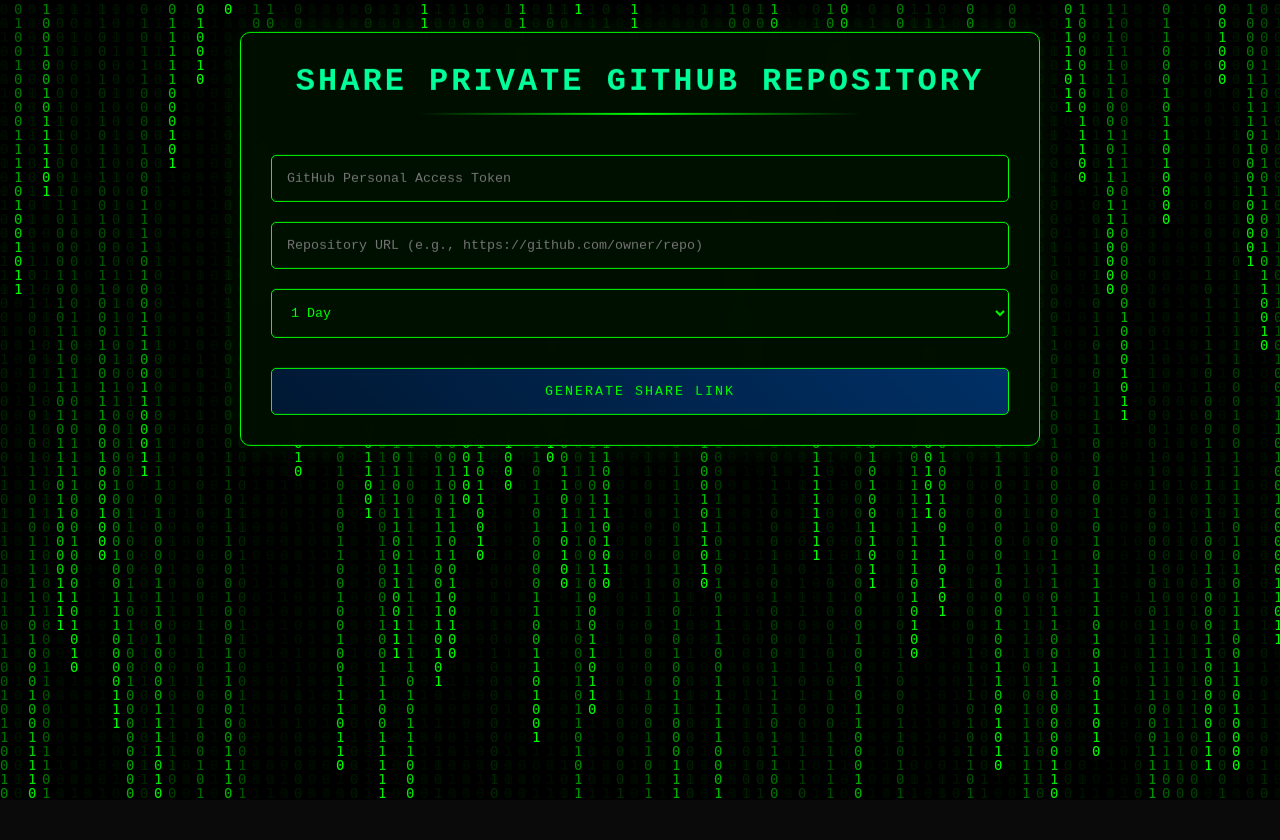
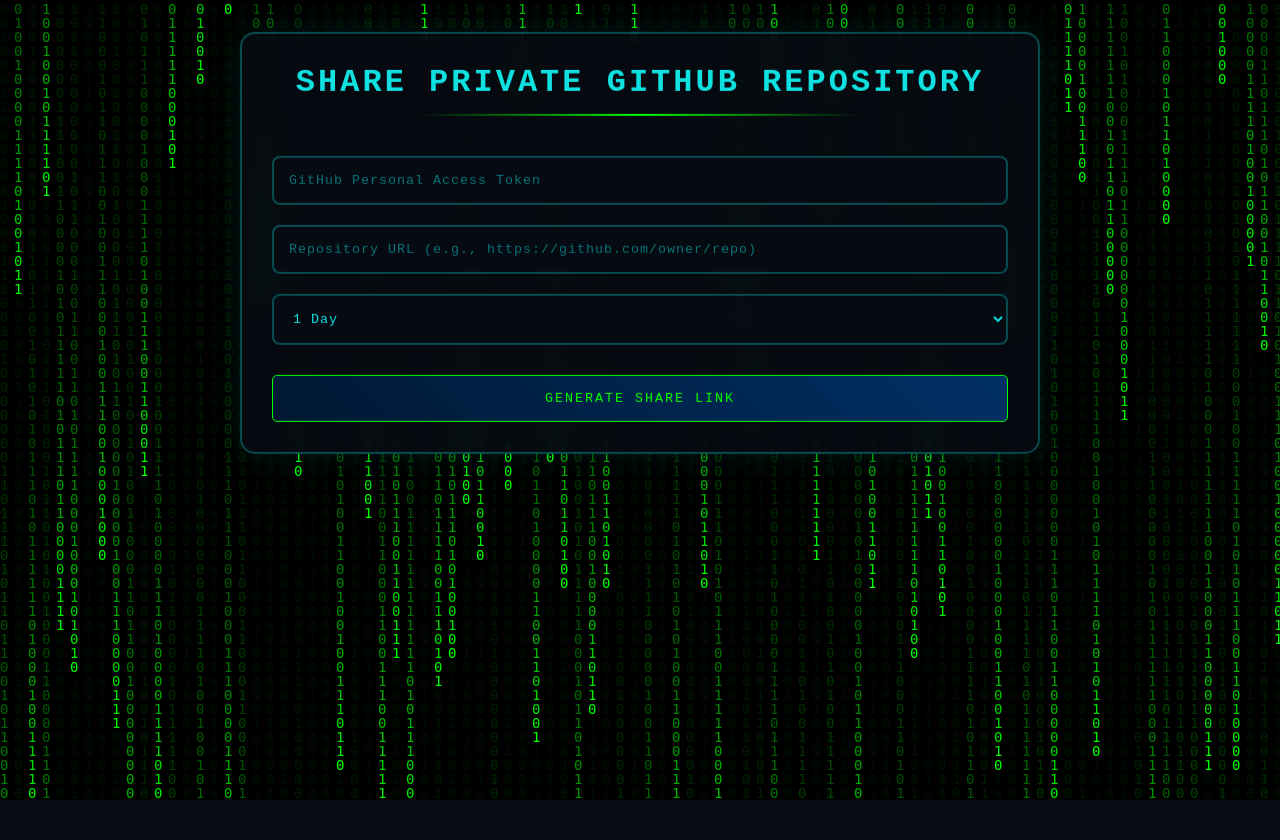
Before and after one commit to Karannkx/Kxshare, a Flask app: page / in a window 1280 px wide. Run offline with Flask 3, Linux system fonts and the light colour scheme.

Commit message:
Assistant checkpoint: Update UI with professional cyberpunk theme and animations
Assistant generated file changes:
- templates/home.html: Update to a more professional cyberpunk theme, Add professional glass morphism effect, Update form elements with modern styling
- templates/success.html: Update success page with matching theme

---

User prompt:

Not so much good make more professional UI

Replit-Commit-Author: Assistant
Replit-Commit-Session-Id: e71d024a-e6af-4e6d-8cde-e98923e4e7fc

```diff
--- a/templates/home.html
+++ b/templates/home.html
@@ -7,10 +7,11 @@
     <style>
         * { box-sizing: border-box; margin: 0; padding: 0; }
         :root {
-            --primary: #00ff99;
-            --secondary: #ff00ff;
-            --accent: #00ffff;
-            --bg: #0a0a0a;
+            --primary: #0fe0e0;
+            --secondary: #ff2975;
+            --accent: #7928ff;
+            --bg: #080c14;
+            --neon-glow: 0 0 10px var(--primary), 0 0 20px var(--primary), 0 0 30px var(--primary);
         }
         body {
             font-family: 'Courier New', monospace;
@@ -34,14 +35,19 @@
             max-width: 800px;
             width: 90%;
             margin: 40px auto;
-            background: rgba(0,15,0,0.95);
+            background: rgba(8,12,20,0.8);
             padding: 30px;
-            border-radius: 10px;
-            border: 1px solid #00ff00;
-            box-shadow: 0 0 30px rgba(0,255,0,0.1);
-            backdrop-filter: blur(10px);
+            border-radius: 15px;
+            border: 2px solid rgba(14,224,224,0.3);
+            box-shadow: 0 0 30px rgba(14,224,224,0.1);
+            backdrop-filter: blur(12px);
             z-index: 2;
             animation: float 4s ease-in-out infinite;
+            transition: all 0.3s ease;
+        }
+        .container:hover {
+            border-color: var(--primary);
+            box-shadow: var(--neon-glow);
         }
         @keyframes float {
             0%, 100% { transform: translateY(0); }
@@ -69,12 +75,23 @@
             width: 100%;
             padding: 15px;
             margin: 10px 0;
-            background: rgba(0,20,0,0.3);
-            border: 1px solid #00ff00;
-            color: #00ff00;
+            background: rgba(8,12,20,0.6);
+            border: 2px solid rgba(14,224,224,0.3);
+            color: var(--primary);
             font-family: 'Courier New', monospace;
-            border-radius: 5px;
+            border-radius: 8px;
             transition: all 0.3s ease;
+            letter-spacing: 1px;
+        }
+        input::placeholder {
+            color: rgba(14,224,224,0.5);
+        }
+        input:focus, select:focus {
+            outline: none;
+            border-color: var(--primary);
+            box-shadow: 0 0 15px rgba(14,224,224,0.2);
+            transform: translateY(-2px);
+            background: rgba(8,12,20,0.8);
         }
         input:focus, select:focus {
             outline: none;
```
Also changed, not shown: templates/success.html (+9 -4 lines).
